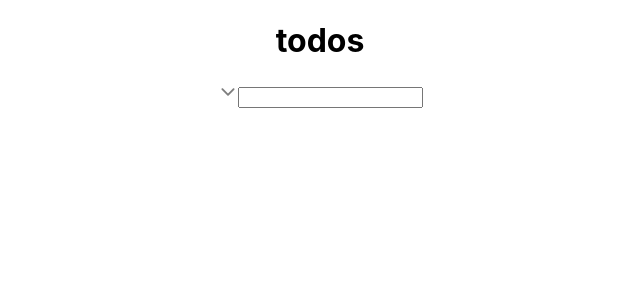
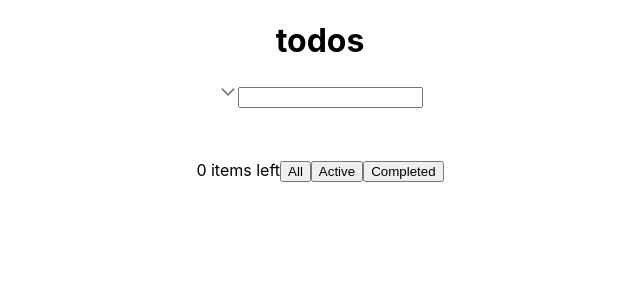
Before and after one commit to miracerdin/react-to-do-patika, a React (Create React App) app: page / in a window 1280 px wide. Shown: the top 300 px of the page, without its empty margins (320-960 px from the left). Built offline with nearby package versions, Linux system fonts and the light colour scheme.

Commit message:
buttons added

```diff
--- a/src/components/Main.jsx
+++ b/src/components/Main.jsx
@@ -3,6 +3,7 @@ import { MdDelete } from "react-icons/md";
 import { AiOutlineCheck } from "react-icons/ai";
 const Main = ({ content, show, removeItem, handleCız }) => {
   return (
+    <>
       <div className="container container-main">
         {!show ? (
           <ul>
@@ -42,6 +43,11 @@ const Main = ({ content, show, removeItem, handleCız }) => {
           </ul>
         )}
       </div>
+      <span>{content.length} items left</span>
+      <button>All</button>
+      <button>Active</button>
+      <button>Completed</button>
+    </>
   );
 };
 
--- a/src/index.css
+++ b/src/index.css
@@ -59,3 +59,6 @@ li {
   background-color: darkgrey;
   opacity: 0.5;
 }
+button {
+  cursor: pointer;
+}
```
Lines whose indentation alone changed are shown as unchanged.
